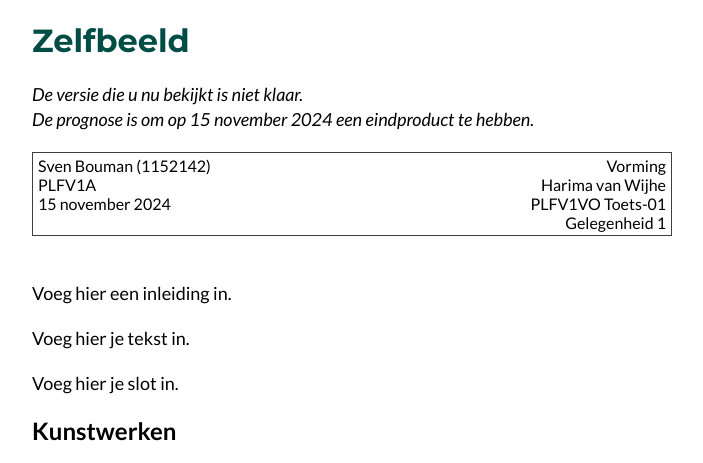
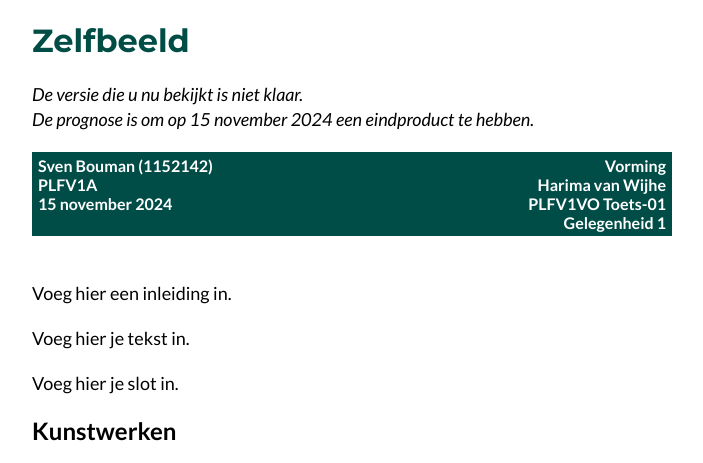
Before and after one commit to kevin-51/bronnen, a Jekyll site: the page built from hsleiden/lu-opdrachten/plfv1/vorming/toets-1.md, in a window 1280 px wide. Shown: the top 463 px of the page, without its empty margins (288-991 px from the left). Built offline with Jekyll 4.4.1, drawn with Linux system fonts in a browser that asks for light colours.

Commit message:
Update toets-1.md

```diff
--- a/hsleiden/lu-opdrachten/plfv1/vorming/toets-1.md
+++ b/hsleiden/lu-opdrachten/plfv1/vorming/toets-1.md
@@ -6,11 +6,11 @@ permalink: /hsleiden-lu/plfv1vo-toets1/
 <!--Zelfbeeld-->
 *De versie die u nu bekijkt is niet klaar. <br>De prognose is om op 15 november 2024 een eindproduct te hebben.*
 
-<div class="row" style="border: 1px solid #3f3f3f;padding: 3px 5px">
-    <div class="column">
+<div class="row" style="border: 1px solid #004d47;padding: 3px 5px; background-color: #004d47">
+    <div class="column" style="font-weight: bold; color: #ffffff">
         <t>Sven Bouman (1152142)<br>PLFV1A<br>15 november 2024</t>
     </div>
-    <div class="column" style="text-align: right">
+    <div class="column" style="text-align: right; font-weight: bold; color: #ffffff">
         <t>Vorming<br>Harima van Wijhe<br>PLFV1VO Toets-01<br>Gelegenheid 1</t>
     </div>
 </div><br>
```
